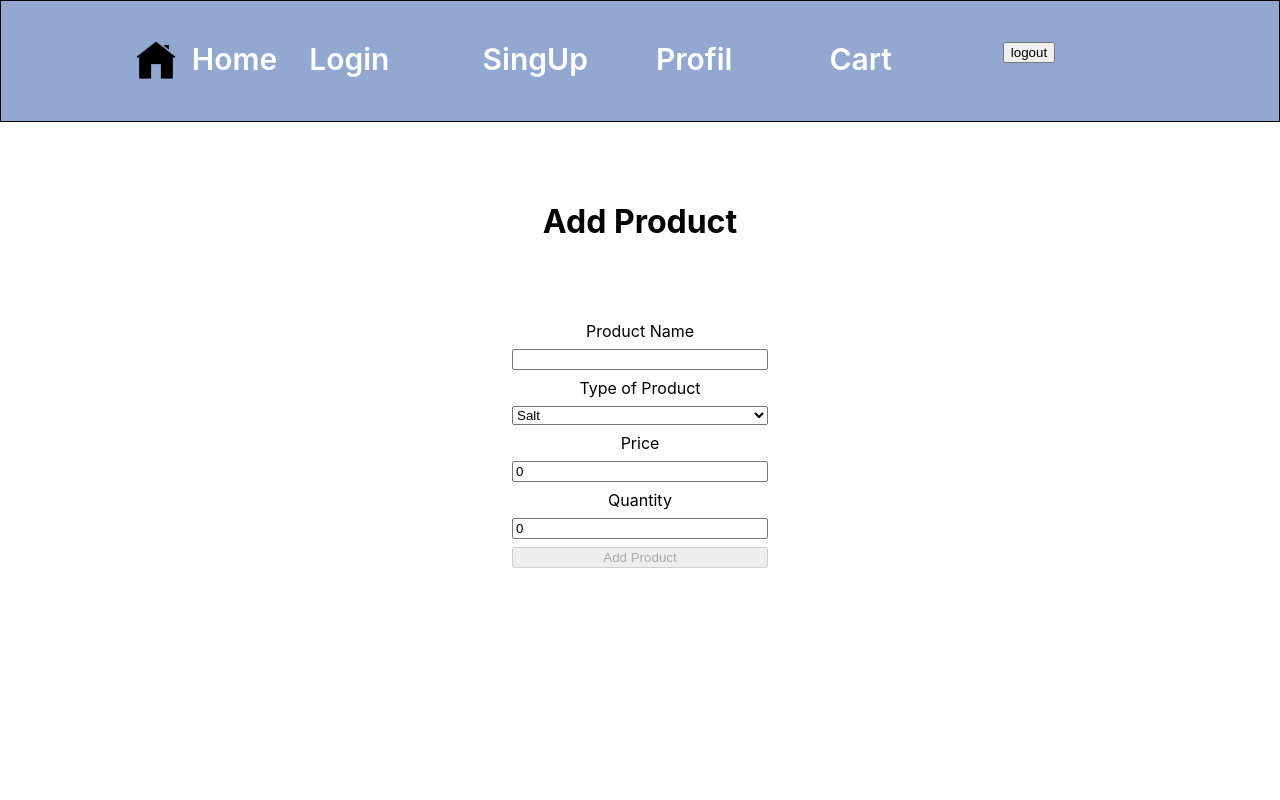
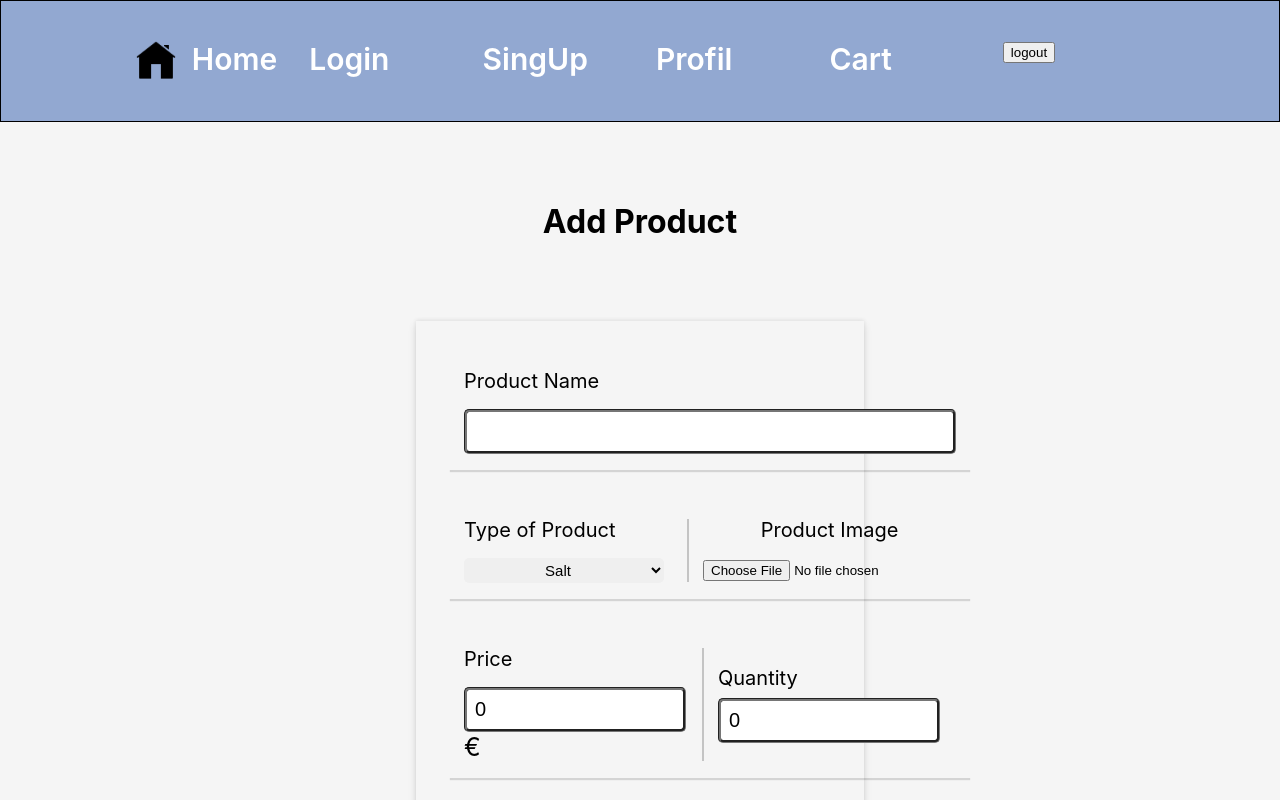
Before and after one commit to tarekkheir/Power, a React (Create React App) app in the folder client/: page /profil/myshop/add_product in a window 1280 px wide. Shown: the top 800 px of the page. Built offline with nearby package versions, Linux system fonts and the light colour scheme; no server answers; sample sign-in values are in the browser's storage.

Commit message:
client updates

```diff
--- a/client/src/App/App.css
+++ b/client/src/App/App.css
@@ -1,6 +1,18 @@
 .App {
   width: 100vw;
   height: 100vh;
+}
+
+.text-align-center {
+  text-align: center;
+}
+
+.text-align-end {
+  text-align: end;
+}
+
+.text-align-start {
+  text-align: start;
 }
 
 .App-logo {
--- a/client/src/Cart/CartProduct.js
+++ b/client/src/Cart/CartProduct.js
@@ -32,8 +32,7 @@ const CartProduct = ({ targetDate, name, quantity, price, product_id, shop_id })
         <button id='delete-button' onClick={(e) => deleteFromCart(e)}>X</button>
       </div>
       <div className='list-cart-item-product'>
-        <h3 id='cart-product-name' onClick={() => navigate(`/shop/${shop_id}/product/${product_id}`,
-          { state: { product_id: product_id } })}>{name} ({quantity})
+        <h3 id='cart-product-name' onClick={() => navigate(`/shop/${shop_id}/product/${product_id}`)}>{name} ({quantity})
         </h3>
       </div>
       <div className='list-cart-item-countdown'>
--- a/client/src/Products/AddProduct.css
+++ b/client/src/Products/AddProduct.css
@@ -1,13 +1,104 @@
 .addshop {
-    text-align: center;
     margin: 5rem auto;
 }
 
 .addshop-details {
     display: grid;
-    max-width: 20%;
+    max-width: 30%;
     margin: 5rem auto;
+    gap: 2rem;
+    box-shadow: rgba(26, 26, 26, 0.08) 0px -1px 4px 0px, rgba(26, 26, 26, 0.12) 0px 4px 8px 0px;
+    padding: 2rem;
+}
+
+.addshop-details-item {
+    display: grid;
+    gap: 1rem;
+    box-shadow: 0 4px 1px -2px rgba(0, 0, 0, 0.138);
+    padding: 1rem;
+}
+
+.addshop-details-item-values {
+    display: grid;
+    grid-template-columns: 1fr 1fr;
+    gap: 1rem;
+    box-shadow: 0 4px 1px -2px rgba(0, 0, 0, 0.138);
+    padding: 1rem;
+}
+
+.add-price,
+.type-of-product {
+    display: grid;
+    box-shadow: 3px 0 0 -1px rgba(0, 0, 0, 0.2);
+    gap: 1rem;
+}
+
+.add-quantity {
+    display: grid;
     gap: 0.5rem;
+    margin: auto;
+}
+
+.upload-picture {
+    display: grid;
+    gap: 1rem;
+}
+
+.addshop-details-item-input {
+    border-style: groove;
+    border-width: 3px;
+    border-radius: 5px;
+    font-size: 20px;
+    padding: 0.5rem;
+}
+
+.addshop-details-item-input-number {
+    border-style: groove;
+    border-width: 3px;
+    border-radius: 5px;
+    font-size: 20px;
+    padding: 0.5rem;
+    width: 200px;
+    margin-right: 1rem;
+}
+
+.addshop-details-item-select {
+    border-radius: 5px;
+    font-size: 15px;
+    width: 200px;
+    cursor: pointer;
+    border-style: none;
+    padding: 0.2rem;
+}
+
+.addshop-details-item-label {
+    font-size: 20px;
+}
+
+.addshop-details-button {
+    padding: 0.5rem;
+    width: 200px;
+    margin: auto;
+    font-weight: 600;
+}
+
+.addshop-details-button:enabled {
+    background-color: green;
+    color: white;
+    cursor: pointer;
+    border-radius: 5px;
+    font-weight: 600;
+}
+
+.textarea-product {
+    height: 100px;
+    font-size: 15px;
+    padding: 0.5rem;
+}
+
+.input-price {
+    display: block;
+    text-align: start;
 }
 
 .openhours {
@@ -25,3 +116,7 @@
     margin-left: auto;
     padding-left: 1rem;
 }
+
+#euro {
+    font-size: 25px;
+}
--- a/client/src/Products/AddProduct.js
+++ b/client/src/Products/AddProduct.js
@@ -10,16 +10,22 @@ const AddProduct = () => {
   const [price, setPrice] = useState(0);
   const [quantity, setQuantity] = useState(0);
   const [enableSubmit, setEnableSubmit] = useState(true);
+  const [file, setFile] = useState();
+  const [description, setDescription] = useState('');
   const navigate = useNavigate();
   const context = useContext(AppContext);
-    const boss_id = context.id;
+  const boss_id = context.user.user_id;
 
 
   const postProduct = (e) => {
     e.preventDefault();
     const accessToken = sessionStorage.getItem('accessToken');
     const headers = { 'authorization': accessToken };
-        axios.post('http://localhost:8080/add_product', { name, type, price, boss_id, quantity }, { headers })
+    const data = new FormData();
+
+    data.append('file', file)
+
+    axios.post('http://localhost:8080/add_product', data, { headers })
       .then((res) => {
         console.log(res.data);
         const { message } = res.data;
@@ -34,7 +40,7 @@ const AddProduct = () => {
 
   const nameChange = (e) => {
     e.preventDefault();
-        if (e.target.value && price && type) {
+    if (e.target.value && price > 0 && type && file && description) {
       setEnableSubmit(false);
     } else setEnableSubmit(true);
 
@@ -43,7 +49,7 @@ const AddProduct = () => {
 
   const priceChange = (e) => {
     e.preventDefault();
-        if (e.target.value && name && type) {
+    if (e.target.value > 0 && name && type && file && description) {
       setEnableSubmit(false);
     } else setEnableSubmit(true);
 
@@ -52,7 +58,7 @@ const AddProduct = () => {
 
   const typeChange = (e) => {
     e.preventDefault();
-        if (e.target.value && name && price) {
+    if (e.target.value && name && price > 0 && file && description) {
       setEnableSubmit(false);
     } else setEnableSubmit(true);
 
@@ -61,29 +67,85 @@ const AddProduct = () => {
 
   const quantityChange = (e) => {
     e.preventDefault();
-        if (e.target.value && name && price && type) {
+    if (e.target.value && name && price > 0 && type && file && description) {
       setEnableSubmit(false);
     } else setEnableSubmit(true);
 
     setQuantity(e.target.value);
   }
 
+  const handleFileChange = (e) => {
+    e.preventDefault();
+    if (e.target.value && name && price > 0 && type && description) {
+      setEnableSubmit(false);
+    } else setEnableSubmit(true);
+
+    setFile(e.target.files[0]);
+  }
+
+  const handleDescriptionChange = (e) => {
+    e.preventDefault();
+    if (e.target.value && name && price > 0 && type && file) {
+      setEnableSubmit(false);
+    } else setEnableSubmit(true);
+
+    setDescription(e.target.value)
+  }
+
+  console.log('file: ', file);
+
   return (
     <div className='addshop'>
       <h1>Add Product</h1>
       <form className='addshop-details' onSubmit={(e) => postProduct(e)}>
-                <label>Product Name</label>
-                <input value={name} type='text' onChange={(e) => nameChange(e)} />
-                <label>Type of Product</label>
-                <select value={type} onChange={(e) => typeChange(e)}>
+        <div className='addshop-details-item'>
+          <label className='addshop-details-item-label text-align-start'>Product Name</label>
+          <input className='addshop-details-item-input' maxLength={35} value={name} type='text' onChange={(e) => nameChange(e)} />
+        </div>
+        <div className='addshop-details-item-values'>
+          <div className='type-of-product text-align-start'>
+            <label className='addshop-details-item-label text-align-start'>Type of Product</label>
+            <select className='addshop-details-item-select text-align-center' value={type} onChange={(e) => typeChange(e)}>
               <option value='salt'>Salt</option>
               <option value='sweat'>Sweat</option>
             </select>
-                <label>Price</label>
-                <input type="number" min="0.00" max="10000.00" step="0.01" value={price} onChange={(e) => priceChange(e)} />
-                <label>Quantity</label>
-                <input type='number' min='0' max='999' value={quantity} onChange={(e) => quantityChange(e)} />
-                <button disabled={enableSubmit} >Add Product</button>
+          </div>
+          <div className='upload-picture text-align-center'>
+            <label className='addshop-details-item-label text-align-center'>Product Image</label>
+            <input className='text-align-center' type='file' onChange={(e) => handleFileChange(e)} />
+          </div>
+        </div>
+        <div className='addshop-details-item-values'>
+          <div className='add-price'>
+            <label className='text-align-start addshop-details-item-label'>Price</label>
+            <div className='input-price'>
+              <input
+                className='addshop-details-item-input-number text-align-start'
+                type="number"
+                min="0.00"
+                max="100.00"
+                step="0.01"
+                value={price}
+                onChange={(e) => priceChange(e)} />
+              <span id='euro'>€</span>
+            </div>
+          </div>
+          <div className='add-quantity'>
+            <label className='text-align-start addshop-details-item-label'>Quantity</label>
+            <input
+              className='addshop-details-item-input-number text-align-start'
+              type='number'
+              min='0'
+              max='999'
+              value={quantity}
+              onChange={(e) => quantityChange(e)} />
+          </div>
+        </div>
+        <div className='addshop-details-item'>
+          <label className='text-align-start addshop-details-item-label'>Description</label>
+          <textarea className='textarea-product' minLength={20} value={description} onChange={(e) => handleDescriptionChange(e)} />
+        </div>
+        <button type='submit' className='addshop-details-button' disabled={enableSubmit} >ADD PRODUCT</button>
       </form>
     </div>
   );
--- a/client/src/Products/ProductPage.js
+++ b/client/src/Products/ProductPage.js
@@ -1,6 +1,6 @@
 import axios from 'axios';
 import React, { useContext, useEffect, useState } from 'react';
-import { useLocation, useNavigate } from 'react-router-dom';
+import { useNavigate, useParams } from 'react-router-dom';
 import AppContext from '../App/AppContext';
 import './ProductPage.css';
 import Comment from './Comment';
@@ -9,8 +9,8 @@ import Comment from './Comment';
 const Product = () => {
   const context = useContext(AppContext);
   const { user: { user_id, username } } = context;
-  const location = useLocation();
-  const { product_id } = location.state;
+  const params = useParams();
+  const { id } = params;
   const [count, setCount] = useState(0);
   const [disabled, setDisabled] = useState(true);
   const [product, setProduct] = useState({ name: '', price: 0, quantity: 0, shop_id: 0 })
@@ -26,7 +26,7 @@ const Product = () => {
     const accessToken = sessionStorage.getItem('accessToken');
     const headers = { 'authorization': accessToken };
 
-    axios.get(`http://localhost:8080/product/${product_id}`, { headers: headers })
+    axios.get(`http://localhost:8080/product/${id}`, { headers: headers })
       .then((product) => {
         if (product.data.success) {
           const { name, price, quantity, shop_id } = product.data;
@@ -37,7 +37,7 @@ const Product = () => {
         console.log('error on axios get product: ', err);
       })
 
-    axios.get(`http://localhost:8080/get_all_comments/${product_id}`, { headers: headers })
+    axios.get(`http://localhost:8080/get_all_comments/${id}`, { headers: headers })
       .then((comments) => {
         if (comments.data.success) {
           const data = [];
@@ -55,7 +55,7 @@ const Product = () => {
         console.log('error on axios get comments: ', err);
       })
 
-  }, [product_id, count, setDisabled]);
+  }, [id, count, setDisabled]);
 
 
   console.log('allComments', allComments);
@@ -70,7 +70,7 @@ const Product = () => {
     axios.post('http://localhost:8080/add_to_cart', {
       name: product.name,
       quantity: count,
-      product_id: product_id,
+      product_id: id,
       shop_id: product.shop_id,
       user_id: user_id,
       expire_date: targetDate,
@@ -109,7 +109,7 @@ const Product = () => {
       axios.post('http://localhost:8080/add_comment',
         {
           username: username,
-          product_id: product_id,
+          product_id: id,
           shop_id: product.shop_id,
           comment: comment
         }, { headers: headers })
--- a/client/src/index.css
+++ b/client/src/index.css
@@ -3,4 +3,5 @@ body {
     height: 100vh;
     width: 100vw;
     font-family: -apple-system, BlinkMacSystemFont, "Segoe UI", Helvetica, Arial, sans-serif, "Apple Color Emoji", "Segoe UI Emoji";
+    background-color: whitesmoke;
 }
```
Lines whose indentation alone changed are shown as unchanged.
